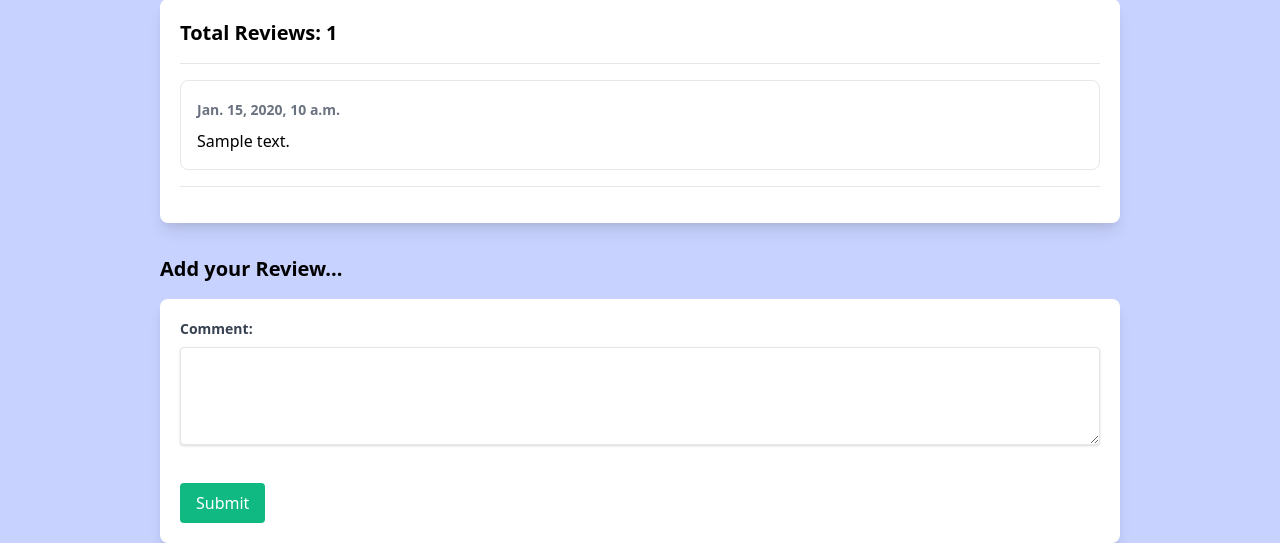
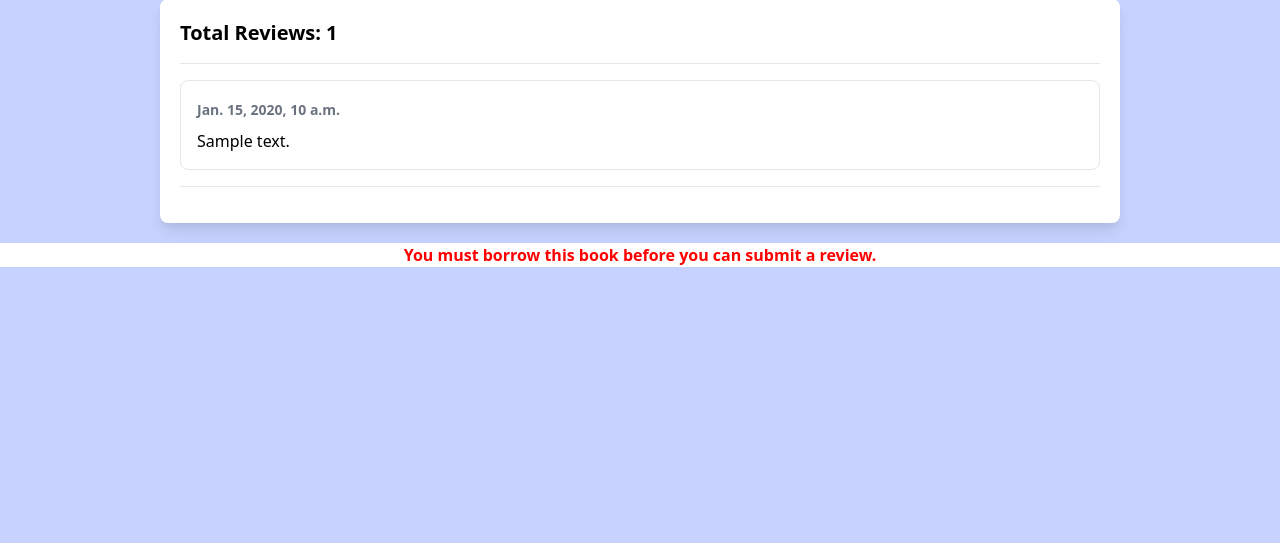
Before and after one commit to durbadol218/Library-Management-System, a Django app: page /book/book_details/1/ in a window 1280 px wide. Shown: the part 601-1144 px from the top of the page. After the commit the page ends 868 px from the top, so only its background shows below. Run offline with Django 5.2, Linux system fonts and the light colour scheme; a user stored in the database is signed in; data comes from the database, SQL or seed files in the repository; tables that the repository leaves empty hold one stand-in row (values such as "Sample post"); grey boxes marked "Sample" are stand-in pictures; some libraries are stand-ins or nearby versions.

Commit message:
Updated Book Views and others

```diff
--- a/book/models.py
+++ b/book/models.py
@@ -42,9 +42,9 @@ class ReturnModel(models.Model):
         return f'{self.book} returned by {self.user}'
 
 class CommentModel(models.Model):
+    user = models.ForeignKey(User, on_delete=models.CASCADE,null=True, blank=True)
     book = models.ForeignKey(BookModel, on_delete=models.CASCADE, related_name='comment')
     name = models.CharField(max_length=30)
-    email = models.EmailField(unique=True, )
     comment_body = models.TextField(null=True, blank=True)
     date = models.DateTimeField(auto_now=True)
 
--- a/book/templates/book_details.html
+++ b/book/templates/book_details.html
@@ -57,7 +57,7 @@
       {% for cmnt in comments %}
       <hr class="my-4">
       <div class="p-4 border border-gray-200 rounded-lg">
-        <p class="font-semibold">{{cmnt.user}} <span class="text-gray-500 text-sm">{{cmnt.date}}</span></p>
+        <p class="font-semibold"><span class="text-gray-500 text-sm">{{cmnt.date}}</span></p>
         <p class="mt-2">{{cmnt.comment_body}}</p>
       </div>
       <hr class="my-4">
@@ -67,6 +67,7 @@
 
 <!-- Comment form -->
 {% if user.is_authenticated %}
+{% if flag %}
 <div class="w-3/4 mx-auto mt-8">
   <h4 class="text-xl font-semibold mb-4">Add your Review...</h4>
   <div class="bg-white shadow-lg rounded-lg p-5">
@@ -82,5 +83,12 @@
     </form>
   </div>
 </div>
+{% else %}
+<div class="bg-white">
+<p class="text-center" style="color: red; font-weight: bold; margin-top: 20px;">
+  You must borrow this book before you can submit a review.
+</p>
+</div>
+{% endif %}
 {% endif %}
 {% endblock %}
--- a/book/views.py
+++ b/book/views.py
@@ -20,13 +20,22 @@ class bookDetailsView(DetailView):
         comment_form = CommentForm(data=self.request.POST)
         requested_book = self.get_object()
         print(requested_book)
+        user = request.user
+
+        if not BorrowModel.objects.filter(user=user, book=requested_book, status=True).exists():
+            messages.error(request, "You can review it if you must have borrowed this book before")
+            return self.get(request, *args, **kwargs)
+
         if comment_form.is_valid():
             print("inside")
-            comment = comment_form.save(commit=False)
-            comment.user = request.user
-            comment.book = requested_book
-            comment.save()
-            print(comment)
+            try:
+                comment = comment_form.save(commit=False)
+                comment.user = request.user
+                comment.book = requested_book
+                comment.save()
+                messages.success(request, "Your review has been submitted successfully.")
+            except IntegrityError:
+                messages.error(request, "There was an error submitting your review. Please try again.")
         return self.get(request, *args, **kwargs)
 
     def get_context_data(self, **kwargs):
@@ -44,37 +53,6 @@ class bookDetailsView(DetailView):
         context["comments"] = comments
         context["CommentForm"] = CommentForm()
         return context
-
-
-
-
-# class DetailsBookView(DetailView):
-#     model = BookModel
-#     template_name = 'book_details.html'
-#     pk_url_kwarg = 'id'
-
-#     def post(self,request, *args, **kwargs):
-#         comment_form = CommentForm(data=self.request.POST)
-#         book = self.get_object()
-#         if comment_form.is_valid():
-#             new_comment = comment_form.save(commit=False)
-#             new_comment.user = request.user
-#             new_comment.book = book
-#             new_comment.save()
-#             messages.success(request, "This comment has been saved successfully")
-#         return self.get(request, *args, **kwargs)
-
-
-#     def get_context_data(self, **kwargs):
-#         context = super().get_context_data(**kwargs)
-#         book = self.object # book model er object ekhanre store korlam
-#         comments = book.comments.all()
-#         comment_form = CommentForm()
-#         filter_result = BorrowModel.objects.filter(book_id=book.id, user_id=self.request.user.id)
-#         # print(filter_result)
-#         context['comments'] = comments
-#         context['comment_form'] = comment_form
-#         return context
 
 
 def sendOrderemail(user, amount, book, subject):
@@ -106,37 +84,6 @@ def sendReturnemail(user, amount, book, subject):
     send_email.send()
 
 
-# class BookBorrowView(View):
-#     def post(self, request, *args, **kwargs):
-#         book_id = kwargs.get('id')
-#         requested_book = get_object_or_404(BookModel, id=book_id)
-
-#         if requested_book.book_quantity <= 0:
-#             messages.error(request, "Sorry, Out Of Stock!")
-#             return redirect('book_details', id=book_id)
-
-#         requested_book.book_quantity -= 1
-#         requested_book.save()
-
-#         requested_user = get_object_or_404(UserProfile, id=request.user.id)
-#         if requested_user.balance < requested_book.borrow_price:
-#             messages.error(request, "You don't have enough balance to borrow this book.")
-#             return redirect('book_details', id=book_id)
-
-#         requested_user.balance -= requested_book.borrow_price
-#         requested_user.save()
-
-
-
-#         borrow_object = BorrowModel.objects.create(
-#             user=request.user,
-#             book=requested_book,
-#             status=True,
-#         )
-#         borrow_object.save()
-#         messages.success(request, f"You've successfully borrowed '{requested_book.book_name}'.")
-#         return redirect('book_details', id=book_id)
-
 def BookBorrowView(request, id):
     print(id)
     requested_book = BookModel.objects.get(id=id)
@@ -165,39 +112,37 @@ def BookBorrowView(request, id):
         messages.error(request, "You don't have enough balance to borrow this book.")
     return redirect('book_details', pk=id)
 
-    # if requested_user.balance < requested_book.borrow_price:
-    #         messages.error(request, "You don't have enough balance to borrow this book.")
-    #         return redirect('book_details', pk=id)
-    # if requested_book.book_quantity <= 0:
-    #         messages.error(request, "Sorry, Out Of Stock!")
-            #return redirect('book_details', pk=id)
-
 
 def BookReturnView(request, id):
-    if request.method=="POST":
+    if request.method == "POST":
         book_id = id
         print(book_id)
+
         requested_book = get_object_or_404(BookModel, id=book_id)
-        requested_book.book_quantity += 1
-        requested_book.borrow_book_quantity -= 1
-        requested_book.save()
+        requested_user_profile = get_object_or_404(UserProfile, user=request.user)
 
-        requested_user = get_object_or_404(UserProfile, user=request.user)
-        requested_user.balance += requested_book.borrow_price
-        requested_user.save()
+        borrow_record = BorrowModel.objects.filter(user=request.user, book=requested_book, status=True).first()
 
-        sendReturnemail(
-            request.user, requested_book.borrow_price, requested_book.book_name, "Return"
-        )
+        if borrow_record:
+            requested_book.book_quantity += 1
+            requested_book.borrow_book_quantity -= 1
+            requested_book.save()
 
-        return_object = ReturnModel.objects.create(
-            user=request.user,
-            book=requested_book,
-            status=True,
-        )
-        borrow_status = BorrowModel.objects.filter(book=requested_book, user=request.user).first()
-        borrow_status.delete()
-        borrow_status.save()
-        return_object.save()
-        messages.success(request, f'You have successfully returned "{requested_book.book_name}".')
+            requested_user_profile.balance += requested_book.borrow_price
+            requested_user_profile.save()
+
+            borrow_record.delete()
+
+            ReturnModel.objects.create(
+                user=request.user,
+                book=requested_book,
+                status=True,
+            )
+
+            sendReturnemail(
+                request.user, requested_book.borrow_price, requested_book.book_name, "Return"
+            )
+            messages.success(request, f'You have successfully returned "{requested_book.book_name}".')
+        else:
+            messages.error(request, "You haven't borrowed this book, so you cannot return it.")
         return redirect("book_details", pk=id)
```
Also changed, not shown: book/migrations/0012_remove_commentmodel_email.py (added), book/migrations/0013_commentmodel_user.py (added).
